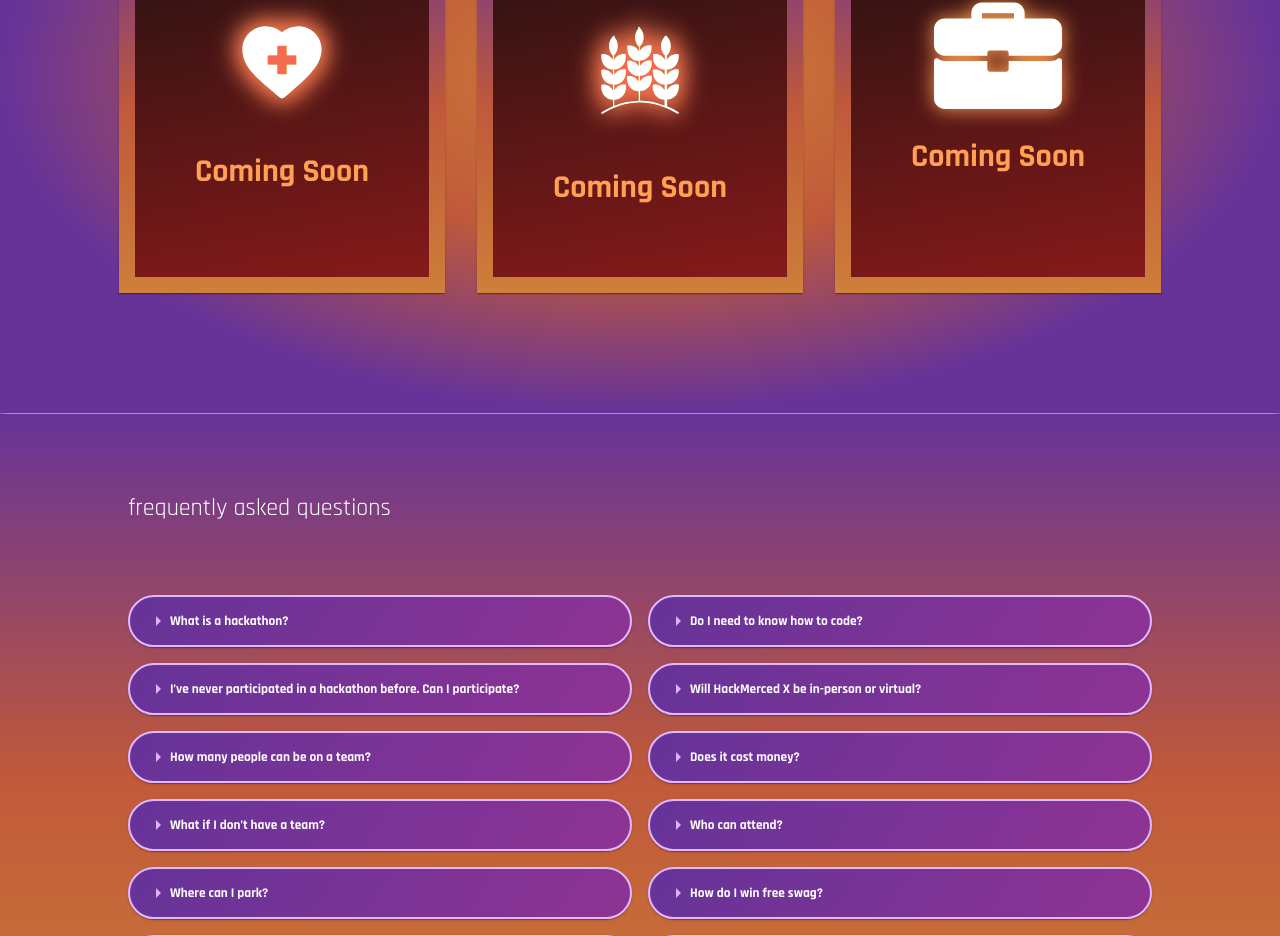
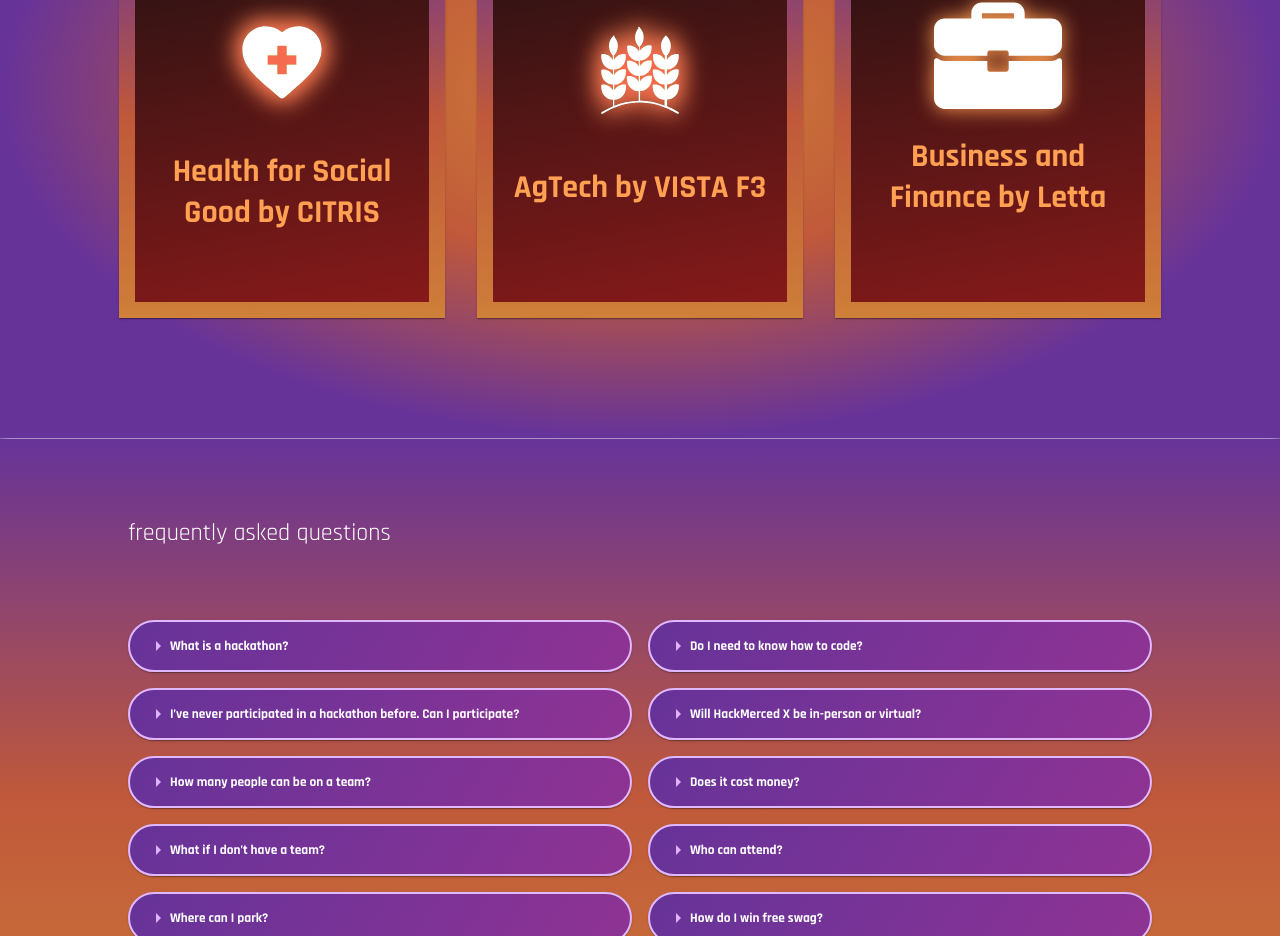
Before and after one commit to HackMerced/HackMerced-X, a React (Create React App) app: page / in a window 1280 px wide. Shown: the part 1140-2076 px from the top of the page. Built offline with nearby package versions, Linux system fonts and the light colour scheme.

Commit message:
tracsk name jet

```diff
--- a/src/Components/Tracks.js
+++ b/src/Components/Tracks.js
@@ -12,7 +12,7 @@ function Tracks() {
         <div className="Tracks" id="tracks">
             <h2 className="Tracks-title">HackMerced X Tracks</h2>
             <div className="Tracks-Flex">
-                {["Coming Soon"].map((title) => (
+                {["Health for Social Good by CITRIS"].map((title) => (
                     <Card
                         style={{ borderRadius: "30px"}}
                         className="Track-Card"
@@ -26,7 +26,7 @@ function Tracks() {
                         <div className="Track-Text"></div>
                     </Card>
                 ))}
-                {["Coming Soon"].map((title) => (
+                {["AgTech by VISTA F3"].map((title) => (
                     <Card
                         style={{ borderRadius: "30px"}}
                         className="Track-Card"
@@ -40,7 +40,7 @@ function Tracks() {
                         <div className="Track-Text"></div>
                     </Card>
                 ))}
-                {["Coming Soon"].map((title) => (
+                {["Business and Finance by Letta"].map((title) => (
                     <Card
                         style={{ borderRadius: "30px"}}
                         className="Track-Card"
```
